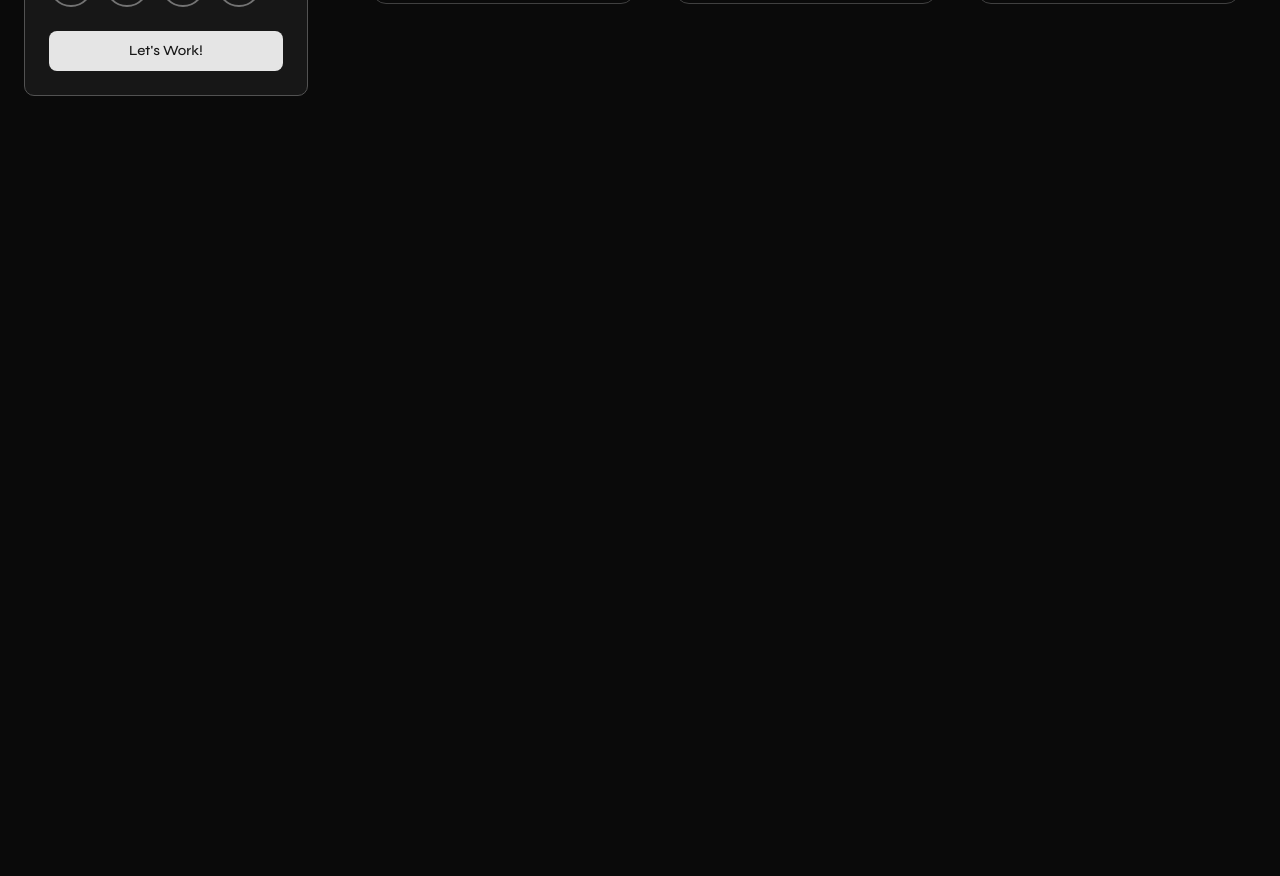
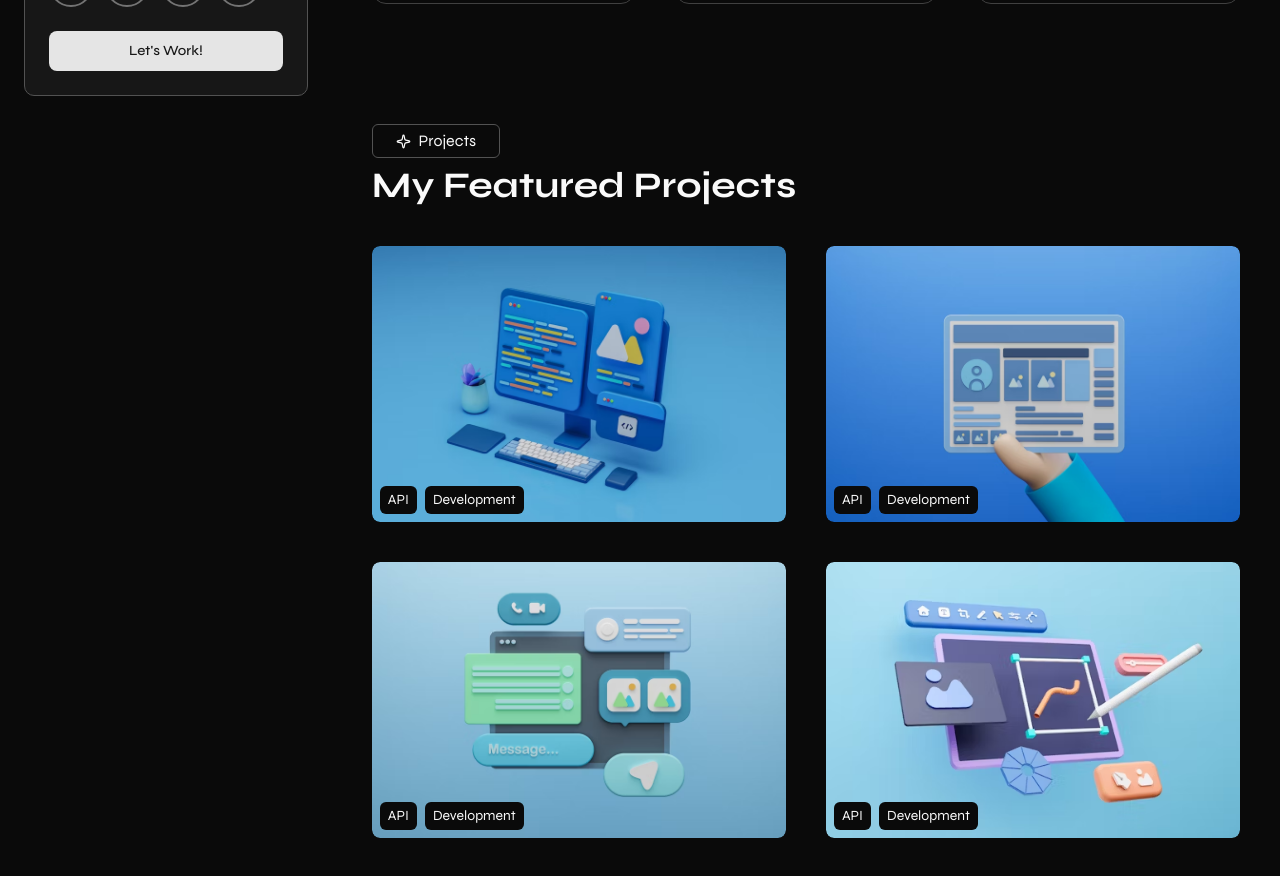
Before and after one commit to Jisap/portfolio-2025, a React (Vite) app: page / in a window 1280 px wide. Shown: the part 600-1476 px from the top of the page. Before the commit the page ends 800 px from the top, so only its background shows below. Built offline with nearby package versions, Linux system fonts and the light colour scheme.

Commit message:
feat: Add initial UI components for portfolio statistics and projects.

```diff
--- a/src/App.tsx
+++ b/src/App.tsx
@@ -2,6 +2,7 @@
 import { Button } from "./components/ui/button"
 import { Hero } from "./components/Hero"
 import { Stats } from "./components/Stats"
+import { Projects } from "./components/Projects"
 
 
 
@@ -12,6 +13,7 @@
     <main className="flex flex-col container mx-auto p-10 max-w-4xl lg:pr-10 lg:pl-0 lg:max-w-6xl">
       <Hero />
       <Stats />
+      <Projects />
     </main>
   )
 }
--- /dev/null
+++ b/src/components/ProjectCard.tsx
@@ -0,0 +1,38 @@
+import { fadeUp } from "@/lib/animations"
+import { motion } from "motion/react"
+import type { ProjectType } from "@/types"
+
+
+
+
+export const ProjectCard = ({
+  imgSrc,
+  projectLink,
+  tags,
+  title,
+}: ProjectType) => {
+  return (
+    <motion.div
+      variants={fadeUp}
+      className="relative"
+    >
+      <figure className="overflow-hidden rounded-md">
+        <img
+          src={imgSrc}
+          alt={title}
+          className="rounded-md transition duration-500 hover:scale-115 w-full" />
+      </figure>
+
+      <div className="absolute bottom-0 p-2 flex gap-2">
+        {tags.map((tag, i) => (
+          <span
+            key={i}
+            className="bg-background hover:bg-primary hover:text-black py-1 px-2 rounded-sm text-sm curtsor-pointer"
+          >
+            {tag}
+          </span>
+        ))}
+      </div>
+    </motion.div>
+  )
+}
--- /dev/null
+++ b/src/components/Projects.tsx
@@ -0,0 +1,45 @@
+import { motion } from "motion/react"
+import { staggerContainer } from "@/lib/animations"
+
+import { SectionHeader } from "./SectionHeader"
+import { projectsData } from "@/constants"
+import { ProjectCard } from "./ProjectCard"
+
+
+
+export const Projects = () => {
+  return (
+    <motion.section
+      initial="hidden"
+      whileInView="visible"
+      viewport={{ once: true, amount: 0.3 }}
+      variants={staggerContainer(0)}
+      className="mt-30 scroll-mt-10" //
+      id="projects"
+    >
+      <SectionHeader
+        title="My featured projects"
+        subtitle="Projects"
+      />
+
+      <motion.div
+        className="grid md:grid-cols-2 mt-10 gap-10"
+        initial="hidden"
+        whileInView="visible"
+        viewport={{ once: true, amount: 0.3 }}
+        variants={staggerContainer(0.5)}
+      >
+        {projectsData.map((project, i) => (
+          <ProjectCard
+            key={i}
+            imgSrc={project.imgSrc}
+            projectLink={project.projectLink}
+            tags={project.tags}
+            title={project.title}
+          />
+
+        ))}
+      </motion.div>
+    </motion.section>
+  )
+}
--- /dev/null
+++ b/src/components/SectionHeader.tsx
@@ -0,0 +1,26 @@
+
+import { fadeUp } from "@/lib/animations"
+import { SparkleIcon } from "lucide-react"
+import { motion } from "motion/react"
+
+
+
+export const SectionHeader = ({ title, subtitle }: { title: string, subtitle: string }) => {
+  return (
+    <>
+      <motion.p
+        variants={fadeUp}
+        className="flex items-center justify-center py-1 gap-2 border border-neutral-600 rounded-sm w-32"
+      >
+        <SparkleIcon size={15} /> {subtitle}
+      </motion.p>
+
+      <motion.h2
+        variants={fadeUp}
+        className="text-4xl font-bold capitalize mt-2 md:max-w-3xl"
+      >
+        {title}
+      </motion.h2>
+    </>
+  )
+}
--- a/src/components/Stats.tsx
+++ b/src/components/Stats.tsx
@@ -1,9 +1,6 @@
 import { motion } from "motion/react"
-import { SparkleIcon } from "lucide-react"
 import { fadeUp, staggerContainer } from "@/lib/animations"
-import { Button } from "./ui/button"
 import { statsData } from "@/constants"
-
 
 
 
```
